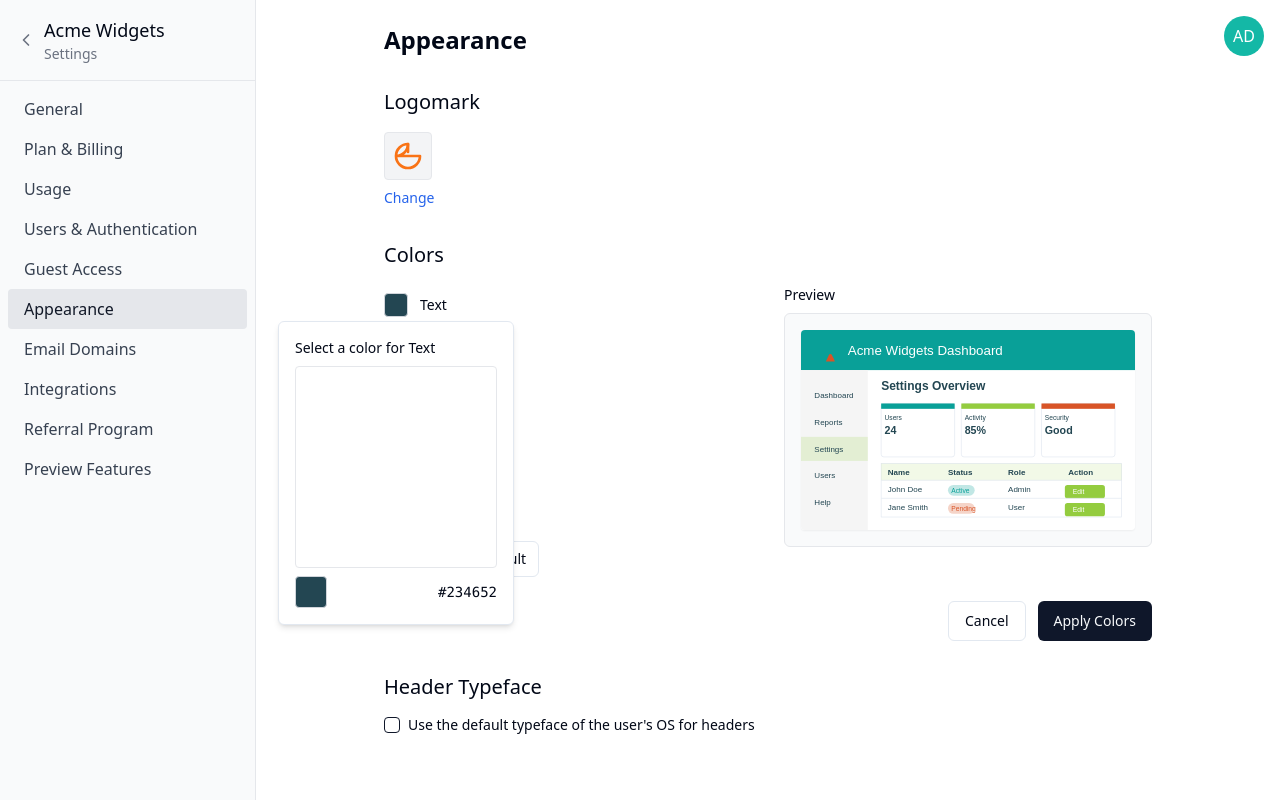
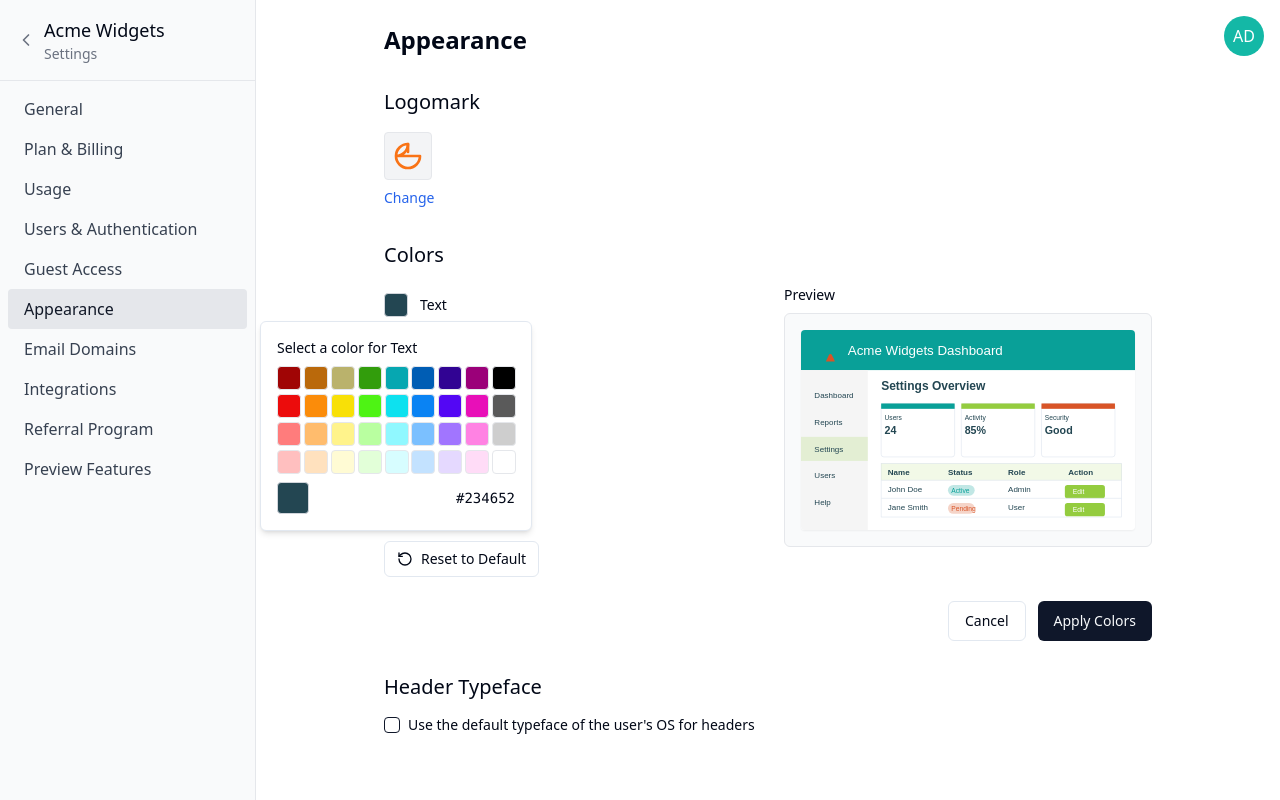
Before and after one commit to rebekahpadula/color-wheel-preview-studio, a React (Vite) app: page / in a window 1280 px wide. Both pictures are taken after a click on the button 396 px from the left and 305 px from the top of the page. Built offline with nearby package versions, Linux system fonts and the light colour scheme.

Commit message:
Refactor: Display color options in popover
Display a set of predefined color options within the color swatch popover.

```diff
--- a/src/components/ColorSwatch.tsx
+++ b/src/components/ColorSwatch.tsx
@@ -1,5 +1,5 @@
 
-import React, { useState, useRef, useEffect } from "react";
+import React, { useState } from "react";
 import { Popover, PopoverContent, PopoverTrigger } from "@/components/ui/popover";
 import { useColors } from "@/context/ColorContext";
 
@@ -8,146 +8,27 @@ interface ColorSwatchProps {
   colorKey: "text" | "background" | "primary" | "secondary" | "important";
 }
 
+const PREDEFINED_COLORS = [
+  '#A00505', '#BA690B', '#BAB26C', '#329D0C', '#06A7B1', '#005DB4', '#310393', '#9B0079', '#000000',
+  '#EC0C0C', '#FB8C0A', '#F8E007', '#4EF314', '#0DE1EF', '#0A83F3', '#5307F4', '#E80FB8', '#5A5A5A',
+  '#FF7C7C', '#FFBC6D', '#FFF38B', '#B9FFA0', '#90F8FF', '#7BC0FF', '#A175FF', '#FF82E3', '#CECECE',
+  '#FFBFBF', '#FFE1BE', '#FFFBD4', '#E2FFD8', '#D7FDFF', '#C3E2FF', '#E5D9FF', '#FFDCF7', '#FFFFFF'
+];
+
 const ColorSwatch: React.FC<ColorSwatchProps> = ({ label, colorKey }) => {
   const { pendingColors, updateColor } = useColors();
   const [isOpen, setIsOpen] = useState(false);
-  const canvasRef = useRef<HTMLCanvasElement>(null);
   const [selectedColor, setSelectedColor] = useState(pendingColors[colorKey]);
-  const [isDragging, setIsDragging] = useState(false);
 
   // Update local state when pendingColors change externally
-  useEffect(() => {
+  React.useEffect(() => {
     setSelectedColor(pendingColors[colorKey]);
   }, [pendingColors, colorKey]);
 
-  // Draw the color wheel when component mounts or when popover opens
-  useEffect(() => {
-    if (!isOpen || !canvasRef.current) return;
-
-    const canvas = canvasRef.current;
-    const ctx = canvas.getContext("2d");
-    if (!ctx) return;
-
-    // Set explicit dimensions to ensure canvas is visible
-    canvas.width = 200;
-    canvas.height = 200;
-
-    const centerX = canvas.width / 2;
-    const centerY = canvas.height / 2;
-    const radius = Math.min(centerX, centerY) - 5;
-
-    // Clear canvas
-    ctx.clearRect(0, 0, canvas.width, canvas.height);
-
-    // Draw color wheel
-    for (let angle = 0; angle < 360; angle++) {
-      const startAngle = (angle - 1) * Math.PI / 180;
-      const endAngle = (angle + 1) * Math.PI / 180;
-
-      ctx.beginPath();
-      ctx.moveTo(centerX, centerY);
-      ctx.arc(centerX, centerY, radius, startAngle, endAngle);
-      ctx.closePath();
-
-      // For each angle, create a gradient from center to edge
-      const gradient = ctx.createRadialGradient(
-        centerX, centerY, 0,
-        centerX, centerY, radius
-      );
-
-      // Add color stops for the gradient
-      // White at center
-      gradient.addColorStop(0, '#FFFFFF');
-      // Full saturation color at middle
-      gradient.addColorStop(0.5, `hsl(${angle}, 100%, 50%)`);
-      // Black at edge
-      gradient.addColorStop(1, '#000000');
-
-      ctx.fillStyle = gradient;
-      ctx.fill();
-    }
-
-    // Draw center white circle
-    ctx.beginPath();
-    ctx.arc(centerX, centerY, radius * 0.1, 0, 2 * Math.PI);
-    ctx.fillStyle = "white";
-    ctx.fill();
-    ctx.strokeStyle = "#ccc";
-    ctx.stroke();
-
-  }, [isOpen]);
-
-  const handleColorSelect = (e: React.MouseEvent<HTMLCanvasElement> | React.TouchEvent<HTMLCanvasElement>) => {
-    if (!canvasRef.current) return;
-
-    const canvas = canvasRef.current;
-    const rect = canvas.getBoundingClientRect();
-
-    // Get position based on event type
-    let clientX, clientY;
-    if ('touches' in e) {
-      clientX = e.touches[0].clientX;
-      clientY = e.touches[0].clientY;
-    } else {
-      clientX = e.clientX;
-      clientY = e.clientY;
-    }
-
-    const x = clientX - rect.left;
-    const y = clientY - rect.top;
-
-    const ctx = canvas.getContext("2d");
-    if (!ctx) return;
-
-    const pixelData = ctx.getImageData(x, y, 1, 1).data;
-    const color = `#${pixelData[0].toString(16).padStart(2, '0')}${pixelData[1].toString(16).padStart(2, '0')}${pixelData[2].toString(16).padStart(2, '0')}`;
-
+  const handleColorSelect = (color: string) => {
     setSelectedColor(color);
     updateColor(colorKey, color);
   };
-
-  const handleMouseDown = () => {
-    setIsDragging(true);
-  };
-
-  const handleMouseUp = () => {
-    setIsDragging(false);
-  };
-
-  const handleMouseMove = (e: React.MouseEvent<HTMLCanvasElement>) => {
-    if (isDragging) {
-      handleColorSelect(e);
-    }
-  };
-
-  // Similar handlers for touch events
-  const handleTouchStart = () => {
-    setIsDragging(true);
-  };
-
-  const handleTouchEnd = () => {
-    setIsDragging(false);
-  };
-
-  const handleTouchMove = (e: React.TouchEvent<HTMLCanvasElement>) => {
-    if (isDragging) {
-      handleColorSelect(e);
-    }
-  };
-
-  useEffect(() => {
-    const handleGlobalMouseUp = () => {
-      setIsDragging(false);
-    };
-
-    window.addEventListener('mouseup', handleGlobalMouseUp);
-    window.addEventListener('touchend', handleGlobalMouseUp);
-
-    return () => {
-      window.removeEventListener('mouseup', handleGlobalMouseUp);
-      window.removeEventListener('touchend', handleGlobalMouseUp);
-    };
-  }, []);
 
   return (
     <div className="flex items-center py-2">
@@ -159,23 +40,18 @@ const ColorSwatch: React.FC<ColorSwatchProps> = ({ label, colorKey }) => {
             aria-label={`Pick ${label} color`}
           />
         </PopoverTrigger>
-        <PopoverContent className="w-auto p-4">
+        <PopoverContent className="w-[272px] p-4"> {/* Width to fit 9 colors per row */}
           <div className="text-sm font-medium mb-2">Select a color for {label}</div>
-          <div className="relative">
-            <canvas
-              ref={canvasRef}
-              width="200"
-              height="200"
-              onClick={handleColorSelect}
-              onMouseDown={handleMouseDown}
-              onMouseUp={handleMouseUp}
-              onMouseMove={handleMouseMove}
-              onTouchStart={handleTouchStart}
-              onTouchEnd={handleTouchEnd}
-              onTouchMove={handleTouchMove}
-              className="cursor-crosshair border border-gray-200 rounded"
-              style={{ display: "block" }}
-            />
+          <div className="grid grid-cols-9 gap-1">
+            {PREDEFINED_COLORS.map((color, index) => (
+              <button
+                key={index}
+                className="w-6 h-6 rounded border border-gray-200 hover:border-gray-400 transition-colors"
+                style={{ backgroundColor: color }}
+                onClick={() => handleColorSelect(color)}
+                aria-label={`Select color ${color}`}
+              />
+            ))}
           </div>
           <div className="flex justify-between items-center mt-2">
             <div
```
